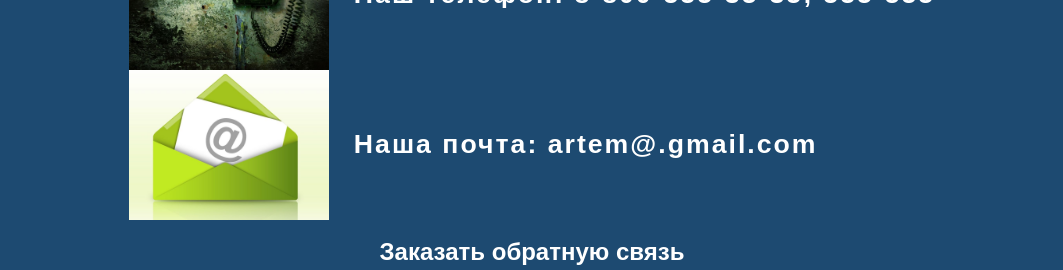
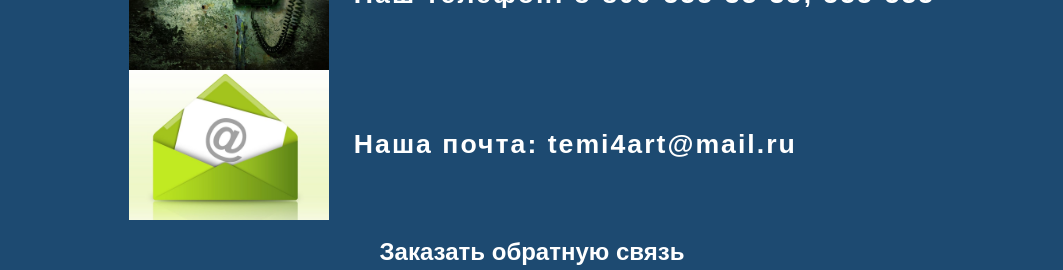
Before and after one commit to artem25796541/pset12, a plain HTML site: page kontakt.html in a window 1280 px wide. Shown: the part 480-750 px from the top of the page, without its empty margins (108-1171 px from the left). Drawn offline with Linux system fonts and the light colour scheme.

Commit message:
Update kontakt.html

```diff
--- a/kontakt.html
+++ b/kontakt.html
@@ -32,7 +32,7 @@
 			</tr>
 				<tr>
 				<td class="kontaktt"><img class="kar" src="kontakt3.jpg"></td>
-				<td class="taknado">Наша почта: artem@.gmail.com</td>
+				<td class="taknado">Наша почта: temi4art@mail.ru</td>
 			</tr>
 		</table>
 	</div>
```
